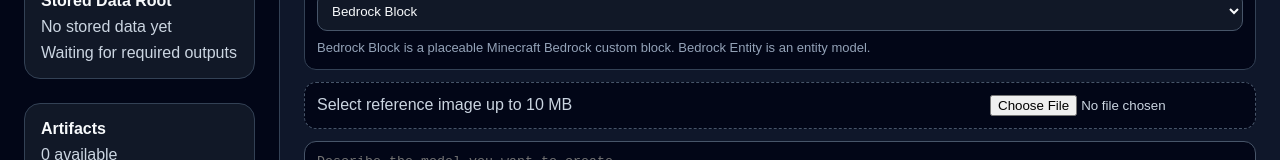
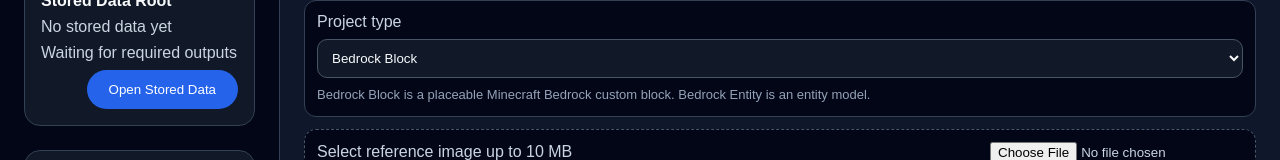
Before and after one commit to halokaryamedia-source/BuildIT, a React (Vite) app in the folder apps/desktop/: page / in a window 1280 px wide. Shown: the part 543-703 px from the top of the page. Built offline with nearby package versions, Linux system fonts and the light colour scheme; no server answers.

Commit message:
Add desktop open stored data action

```diff
--- a/apps/desktop/src/main.tsx
+++ b/apps/desktop/src/main.tsx
@@ -77,6 +77,16 @@
   mcpCapabilities?: { valid?: boolean; missingTools?: string[] };
 }
 
+interface OpenStoredDataResponse {
+  opened?: {
+    openedAt: string;
+    path: string;
+    command: string;
+  };
+  storedDataManifest?: StoredDataManifest;
+  error?: string;
+}
+
 async function fetchJob(jobId: string): Promise<ModelJob> {
   const response = await fetch(engineUrl + "/api/jobs/" + jobId);
   const data = (await response.json()) as { job: ModelJob };
@@ -112,6 +122,19 @@
   const response = await fetch(engineUrl + "/api/jobs/" + jobId + "/artifacts/" + artifactName);
   const data = (await response.json()) as { artifact: JobArtifactContent };
   return data.artifact;
+}
+
+async function requestOpenStoredData(jobId: string): Promise<OpenStoredDataResponse> {
+  const response = await fetch(engineUrl + "/api/jobs/" + jobId + "/open-stored-data", {
+    method: "POST"
+  });
+  const data = (await response.json()) as OpenStoredDataResponse;
+
+  if (!response.ok) {
+    throw new Error(data.error ?? "Unable to open Stored Data Root.");
+  }
+
+  return data;
 }
 
 function readFileAsDataUrl(file: File): Promise<string> {
@@ -321,6 +344,28 @@
     setSelectedArtifact(nextArtifact);
   }
 
+  async function openStoredData() {
+    if (!activeJob) return;
+
+    try {
+      const result = await requestOpenStoredData(activeJob.id);
+      if (result.storedDataManifest) setStoredDataManifest(result.storedDataManifest);
+
+      setMessages((current) => [
+        ...current,
+        {
+          role: "assistant",
+          content: "Opened Stored Data Root: " + (result.opened?.path ?? storedDataManifest?.openTargetPath ?? activeJob.id)
+        }
+      ]);
+    } catch (error) {
+      setMessages((current) => [
+        ...current,
+        { role: "assistant", content: error instanceof Error ? error.message : "Unable to open Stored Data Root." }
+      ]);
+    }
+  }
+
   async function openJob(jobId: string) {
     try {
       const job = await fetchJob(jobId);
@@ -425,6 +470,9 @@
           <strong>Stored Data Root</strong>
           <span>{storedDataManifest?.openTargetPath ?? "No stored data yet"}</span>
           <span>{storedDataManifest?.ready ? "Ready to open" : "Waiting for required outputs"}</span>
+          <button disabled={!activeJob || !storedDataManifest} onClick={() => void openStoredData()}>
+            Open Stored Data
+          </button>
         </div>
         <div className="status-card">
           <strong>Artifacts</strong>
@@ -468,6 +516,7 @@
               <strong>Stored Data Root</strong>
               <span>{storedDataManifest.openTargetPath}</span>
               <span>{storedDataManifest.ready ? "Ready to open" : "Missing: " + storedDataManifest.missingRequiredFiles.join(", ")}</span>
+              <button onClick={() => void openStoredData()}>Open Stored Data</button>
             </article>
           ) : null}
           {artifacts.length > 0 ? (
```
